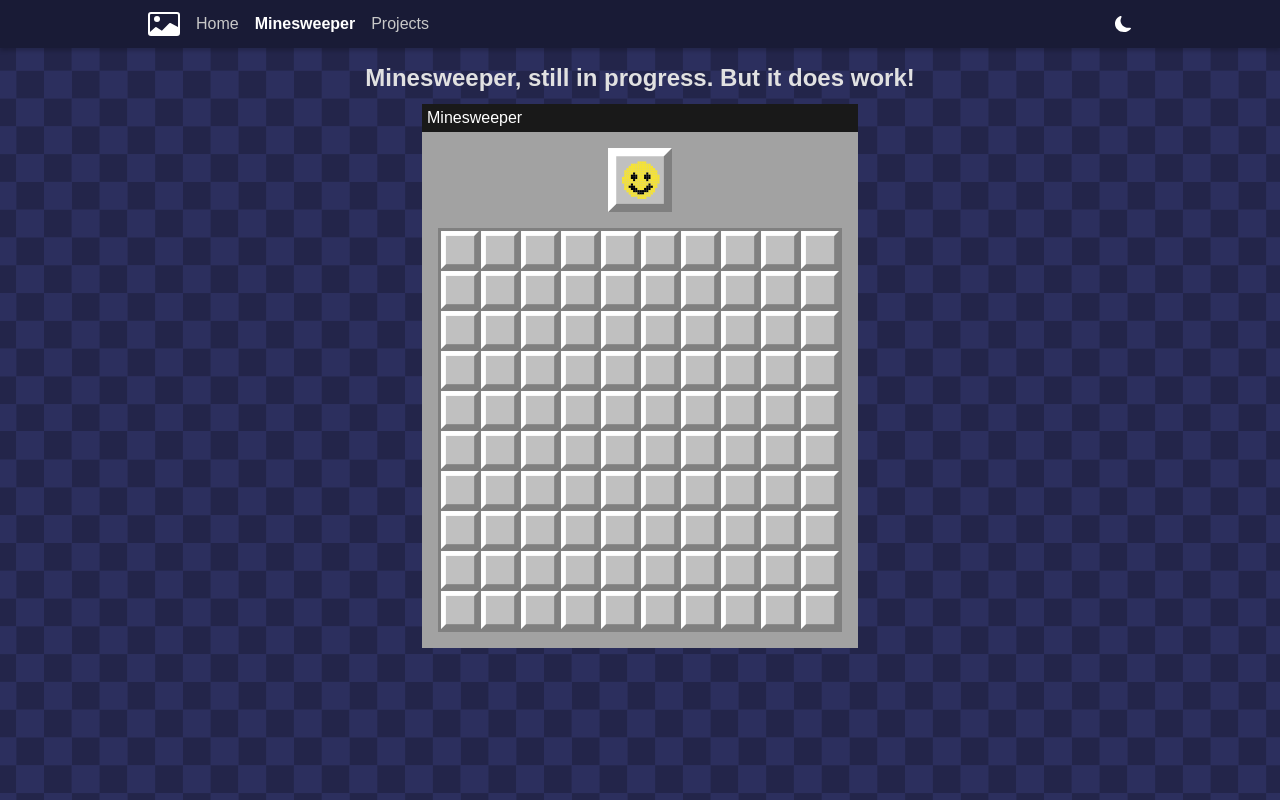
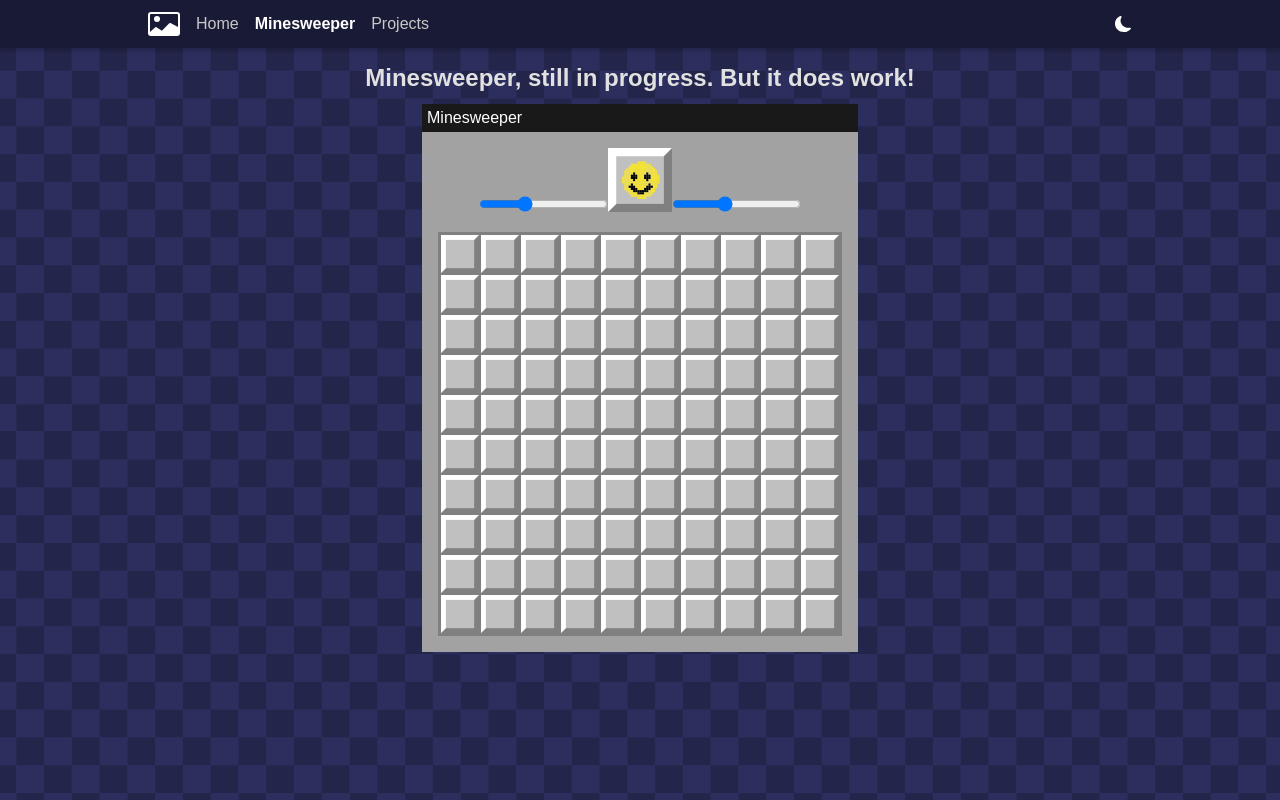
Before and after one commit to itchybarn/PortfolioWebsite, a React (Vite) app in the folder frontend/: page /minesweeper in a window 1280 px wide. Built offline with nearby package versions, Linux system fonts and the light colour scheme.

Commit message:
Added sliders for mine chance and board size

```diff
--- a/frontend/src/components/windows/Minesweeper/Minesweeper.tsx
+++ b/frontend/src/components/windows/Minesweeper/Minesweeper.tsx
@@ -1,16 +1,47 @@
 import Board from "./Board";
 import "@src/css/windows/MinesweeperGame.css";
 import NewGameButton from "./NewGameButton";
+import { useRef, useState } from "react";
 
 interface Props {
   className: string;
 }
 
+const MIN_BOARD_SIZE = 5;
+const MAX_BOARD_SIZE = 20;
+const DEFAULT_BOARD_SIZE = 10;
+
+const MIN_MINE_CHANCE = 10;
+const MAX_MINE_CHANCE = 30;
+const DEFAULT_MINE_CHANCE = 18;
+
 const Minesweeper = ({ className }: Props) => {
+  const [boardSize, setBoardSize] = useState(DEFAULT_BOARD_SIZE);
+  const [mineChance, setMineChance] = useState(DEFAULT_MINE_CHANCE);
+  const [gameId, setGameId] = useState(0);
+
   return (
     <div className={className}>
-      <NewGameButton />
-      <Board />
+      <div className="option-header">
+        <input
+          type="range"
+          min={MIN_BOARD_SIZE}
+          max={MAX_BOARD_SIZE}
+          value={boardSize}
+          onChange={(e) => setBoardSize(Number(e.target.value))}
+          step={1}
+        />
+        <NewGameButton onNewGame={() => setGameId(id => id + 1)}/>
+        <input
+          type="range"
+          min={MIN_MINE_CHANCE}
+          max={MAX_MINE_CHANCE}
+          value={mineChance}
+          onChange={(e) => setMineChance(Number(e.target.value))}
+          step={1}
+        />
+      </div>
+      <Board key={gameId} size={{ x: boardSize, y: boardSize }} mineChance={mineChance} />
     </div>
   );
 };
--- a/frontend/src/components/windows/Minesweeper/NewGameButton.tsx
+++ b/frontend/src/components/windows/Minesweeper/NewGameButton.tsx
@@ -2,9 +2,13 @@ import SmileImage from "@src/assets/Minesweeper/minesweeper-smile.svg"
 import CellImage from "@src/assets/Minesweeper/minesweeper-block.svg"
 import "@src/css/windows/MinesweeperGame.css"
 
-const NewGameButton = () => {
+interface NewGameButtonProps {
+    onNewGame: () => void;
+}
+
+const NewGameButton = ({ onNewGame }: NewGameButtonProps) => {
   return (
-    <button className="new-game-button">
+    <button className="new-game-button" onClick={onNewGame}>
         <img src={CellImage} className="cell-background" />
         <img src={SmileImage} className="cell-overlay"/>
     </button>
```
